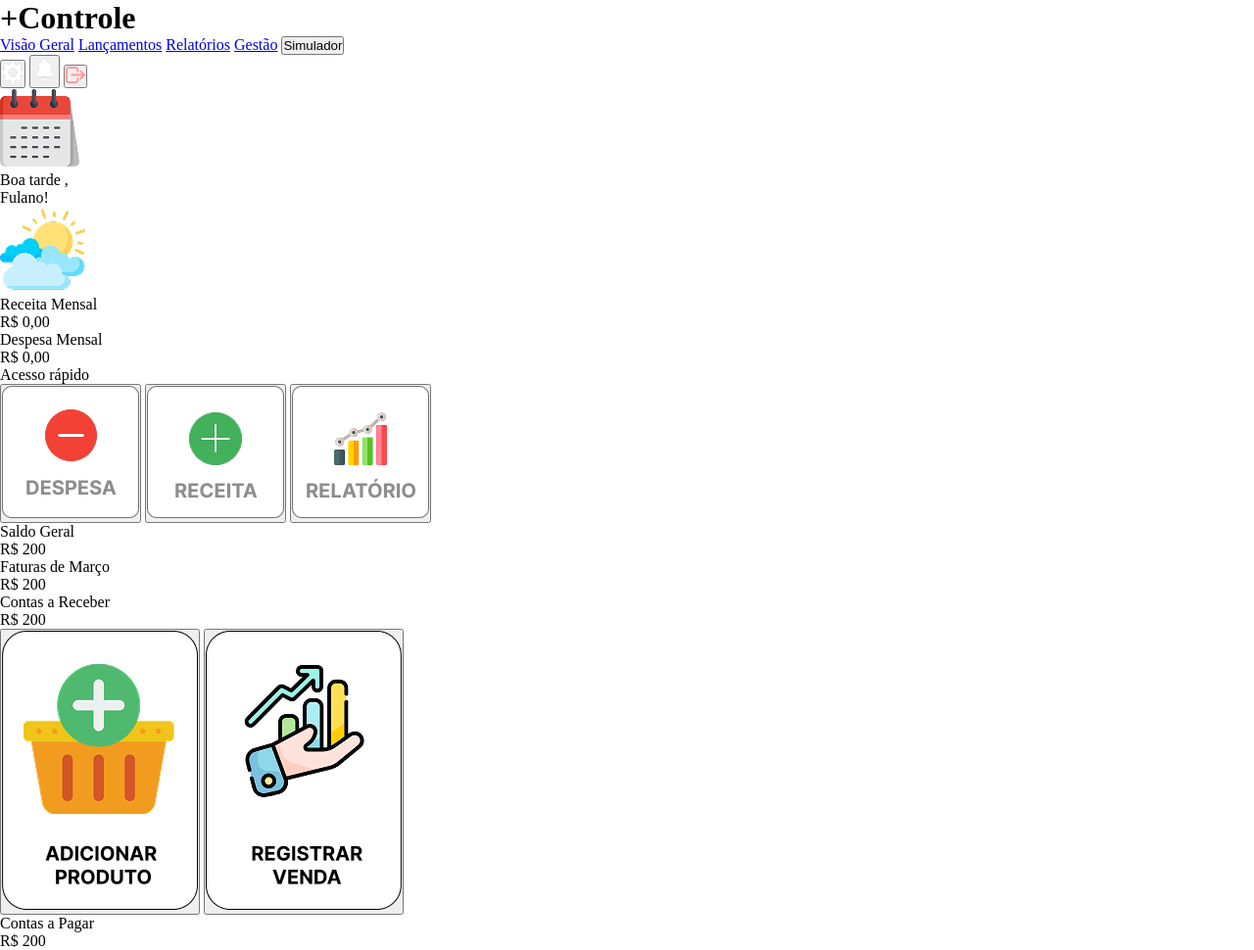
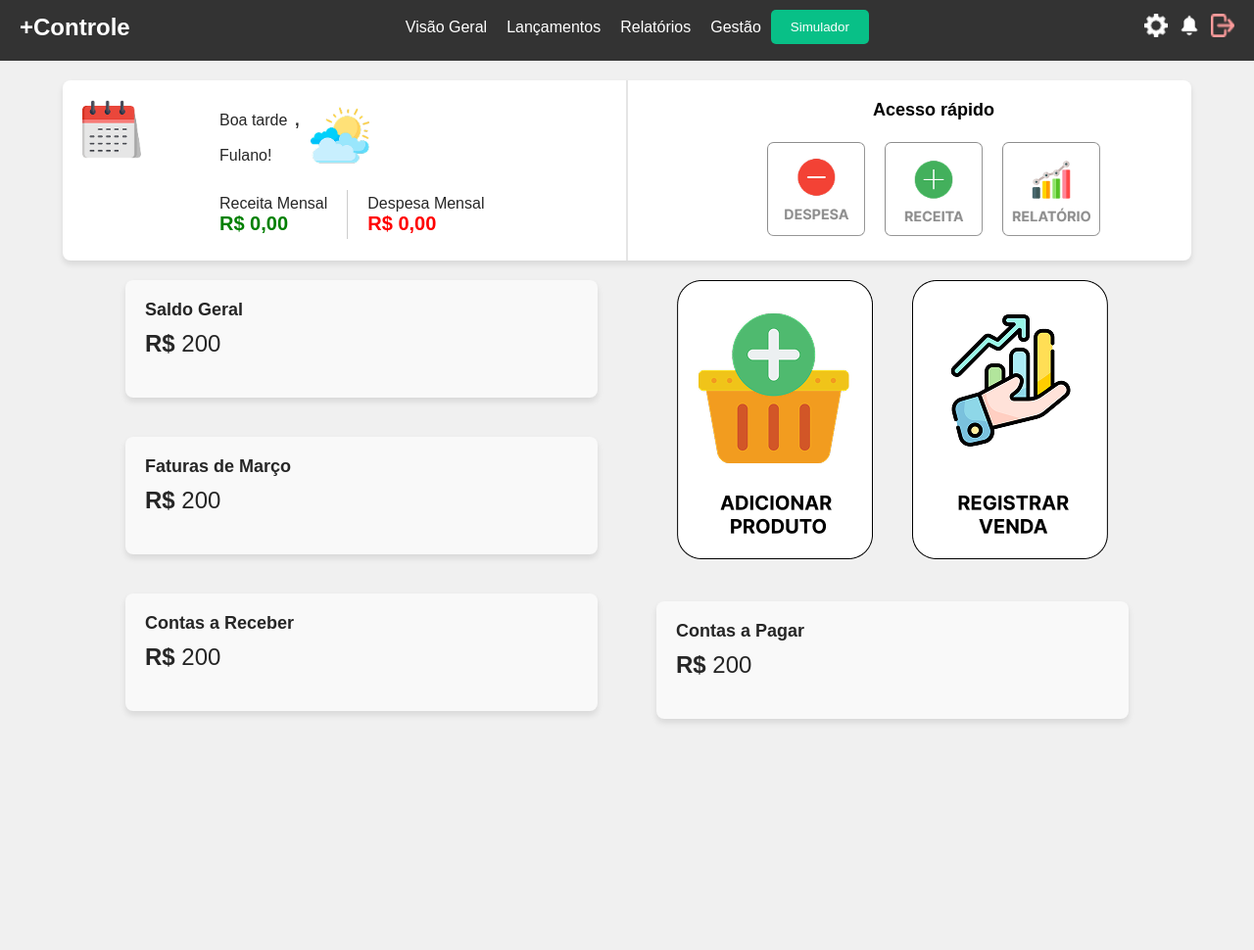
Before and after one commit to Meyson6603/MaisControle, a website: page public/html/general.html in a window 1280 px wide. Shown: the whole page at 98% size. After the commit the page ends 800 px from the top, so only its background shows below. Drawn offline with Linux system fonts and the light colour scheme.

Commit message:
feat: add general CSS styles and link to HTML

```diff
--- /dev/null
+++ b/public/css/general.css
@@ -0,0 +1,288 @@
+body {
+  font-family: Arial, sans-serif;
+  margin: 0;
+  padding: 0;
+  background-color: #f0f0f0;
+  padding-top: 62px; /* Altura do cabeçalho */
+}
+
+button {
+  background: none;
+  border: none;
+  cursor: pointer;
+  padding: 0;
+}
+
+/* Cabeçalho */
+.header {
+  position: fixed;
+  top: 0;
+  left: 0;
+  width: 100%;
+  height: 62px;
+  background-color: #333333;
+  color: #fff;
+  padding: 10px 0;
+  z-index: 1000;
+}
+
+.header__container {
+  display: flex;
+  justify-content: space-between;
+  align-items: center;
+  padding: 0 20px;
+}
+
+.header__logo {
+  font-size: 24px;
+  font-weight: bold;
+}
+
+.header__menu {
+  display: flex;
+  align-items: center;
+}
+
+.header__menu a {
+  color: #fff;
+  text-decoration: none;
+  margin: 0 10px;
+}
+
+.header__simulator {
+  background-color: #08c087;
+  color: #fff;
+  border: none;
+  padding: 10px 20px;
+  border-radius: 5px;
+  cursor: pointer;
+}
+
+.header__actions {
+  display: flex;
+  align-items: center;
+}
+
+.header__actions button {
+  margin-left: 10px;
+}
+
+.header__icon {
+  width: 24px;
+  height: 24px;
+}
+
+/* Box principal */
+.box {
+  width: 90%;
+  max-width: 1240px;
+  margin: 20px auto;
+  background-color: #fff;
+  box-shadow: 0 4px 6px rgba(0, 0, 0, 0.1);
+  display: flex;
+  border-radius: 8px;
+  padding: 20px;
+  position: relative;
+}
+
+.box__calendar {
+  height: 60px;
+  width: 60px;
+  object-fit: contain;
+}
+
+.box__line {
+  position: absolute;
+  left: 50%;
+  top: 0;
+  width: 1px;
+  height: 100%;
+  background-color: #ccc;
+  transform: translateX(-50%);
+}
+
+.box__left-section {
+  flex: 1;
+  display: flex;
+  flex-direction: column;
+  gap: 20px;
+  padding-left: 80px;
+}
+
+.box__label {
+  display: flex;
+  align-items: center;
+  gap: 10px;
+}
+
+.box__greeting {
+  font-size: 24px;
+  color: #262626;
+  line-height: 1.5;
+}
+
+.box__weather {
+  height: 60px;
+  width: 60px;
+  object-fit: contain;
+}
+
+.box__info {
+  display: flex;
+  align-items: center;
+  gap: 20px;
+}
+
+.box__group,
+.box__group-secondary {
+  display: flex;
+  flex-direction: column;
+}
+
+.box__text,
+.box__text-secondary {
+  font-size: 16px;
+  color: #262626;
+}
+
+.box__income {
+  font-size: 20px;
+  font-weight: bold;
+  color: green;
+}
+
+.box__expense {
+  font-size: 20px;
+  font-weight: bold;
+  color: red;
+}
+
+.box__divider {
+  width: 1px;
+  height: 50px;
+  background-color: #ccc;
+}
+
+.box__right-section {
+  flex: 1;
+  display: flex;
+  flex-direction: column;
+  align-items: center;
+  gap: 20px;
+}
+
+.box__quick-access {
+  text-align: center;
+  font-weight: 700;
+  font-size: 18px;
+}
+
+.box__icons {
+  display: flex;
+  justify-content: space-around;
+  gap: 20px;
+}
+
+.box__icons img {
+  height: 100px;
+  width: 100px;
+  object-fit: contain;
+}
+
+/* Cards */
+.cards-container {
+  display: flex;
+  justify-content: space-between;
+  align-items: flex-start;
+  gap: 60px;
+  width: 80%;
+  max-width: 1240px;
+  margin: 20px auto;
+}
+
+.cards--left,
+.cards--right {
+  display: flex;
+  flex-direction: column;
+  gap: 40px;
+  flex: 1;
+}
+
+.card {
+  width: 100%;
+  background-color: #f9f9f9;
+  border-radius: 8px;
+  box-shadow: 0 4px 6px rgba(0, 0, 0, 0.1);
+  padding: 20px;
+  position: relative;
+  min-height: 120px;
+}
+
+.card__data {
+  display: flex;
+  flex-direction: column;
+  align-items: flex-start;
+  gap: 10px;
+}
+
+.card__text {
+  font-size: 18px;
+  font-weight: 700;
+  color: #262626;
+}
+
+.card__value {
+  font-size: 24px;
+  font-weight: 400;
+  color: #262626;
+}
+
+.card__currency {
+  font-weight: 700;
+}
+
+.cards__images {
+  display: flex;
+  justify-content: space-evenly;
+  gap: 20px;
+}
+
+/* Responsividade */
+@media (max-width: 768px) {
+  .box {
+    flex-direction: column;
+    align-items: center;
+    padding: 10px;
+  }
+
+  .box__line {
+    display: none;
+  }
+
+  .box__left-section {
+    padding-left: 0;
+  }
+
+  .box__info {
+    flex-direction: column;
+    align-items: flex-start;
+  }
+
+  .box__divider {
+    display: none;
+  }
+
+  .cards-container {
+    flex-direction: column;
+    align-items: center;
+  }
+
+  .cards--left,
+  .cards--right {
+    width: 100%;
+  }
+
+  .card {
+    width: 90%;
+  }
+}
--- a/public/html/general.html
+++ b/public/html/general.html
@@ -4,6 +4,7 @@
     <meta charset="UTF-8">
     <meta name="viewport" content="width=device-width, initial-scale=1.0">
     <link rel="stylesheet" href="../css/style.css">
+    <link rel="stylesheet" href="../css/general.css">
     <title>Visão Geral - +Controle</title>
 </head>
 <body>
```
